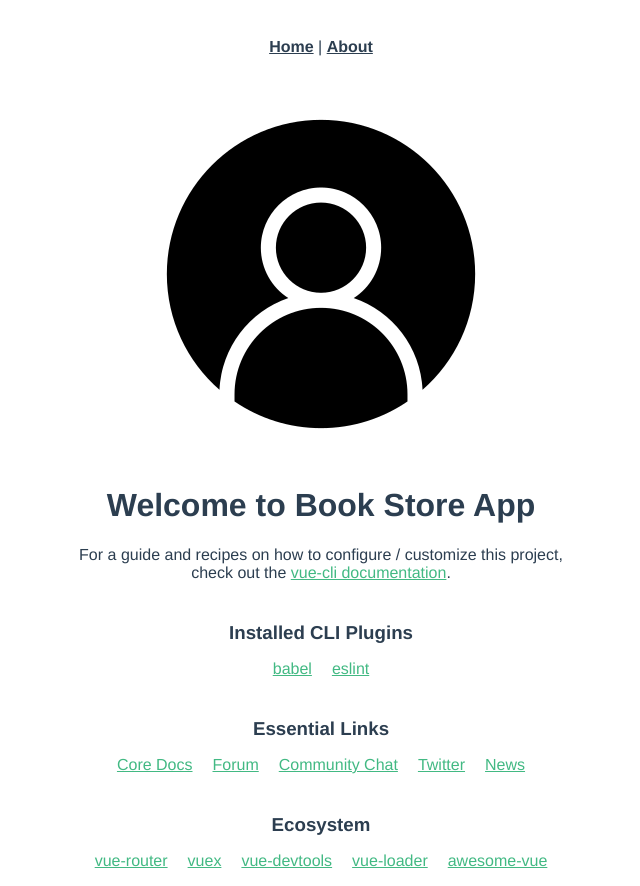
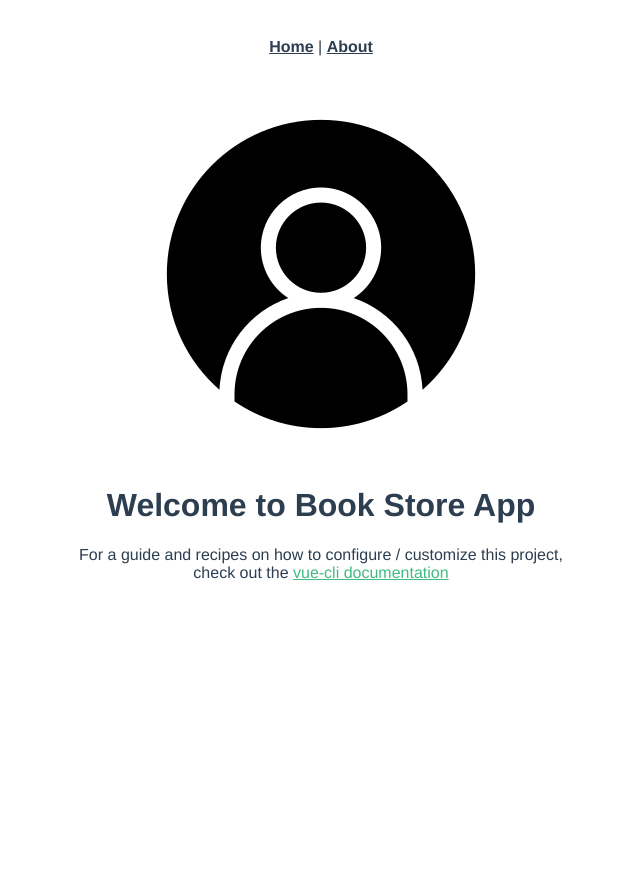
Before and after one commit to appmocca/CONT8, a Vue app in the folder Application/frontend/book-shop/: page /login in a window 1280 px wide. Shown: the whole page, without its empty margins (319-959 px from the left). After the commit the page ends 800 px from the top, so only its background shows below. Built offline with nearby package versions, Linux system fonts and the light colour scheme.

Commit message:
Install boostrap for the project

```diff
--- a/Application/frontend/book-shop/package.json
+++ b/Application/frontend/book-shop/package.json
@@ -8,6 +8,8 @@
     "lint": "vue-cli-service lint"
   },
   "dependencies": {
+    "bootstrap": "^5.1.0",
+    "bootstrap-vue": "^2.21.2",
     "core-js": "^3.6.5",
     "vue": "^2.6.11",
     "vue-router": "^3.5.2"
--- a/Application/frontend/book-shop/src/components/LoginComponent.vue
+++ b/Application/frontend/book-shop/src/components/LoginComponent.vue
@@ -4,29 +4,10 @@
     <p>
       For a guide and recipes on how to configure / customize this project,<br>
       check out the
-      <a href="https://cli.vuejs.org" target="_blank" rel="noopener">vue-cli documentation</a>.
+      <a href="https://cli.vuejs.org" target="_blank" rel="noopener">vue-cli documentation</a>
+      <span class="border border-0 border-dark"></span>
     </p>
-    <h3>Installed CLI Plugins</h3>
-    <ul>
-      <li><a href="https://github.com/vuejs/vue-cli/tree/dev/packages/%40vue/cli-plugin-babel" target="_blank" rel="noopener">babel</a></li>
-      <li><a href="https://github.com/vuejs/vue-cli/tree/dev/packages/%40vue/cli-plugin-eslint" target="_blank" rel="noopener">eslint</a></li>
-    </ul>
-    <h3>Essential Links</h3>
-    <ul>
-      <li><a href="https://vuejs.org" target="_blank" rel="noopener">Core Docs</a></li>
-      <li><a href="https://forum.vuejs.org" target="_blank" rel="noopener">Forum</a></li>
-      <li><a href="https://chat.vuejs.org" target="_blank" rel="noopener">Community Chat</a></li>
-      <li><a href="https://twitter.com/vuejs" target="_blank" rel="noopener">Twitter</a></li>
-      <li><a href="https://news.vuejs.org" target="_blank" rel="noopener">News</a></li>
-    </ul>
-    <h3>Ecosystem</h3>
-    <ul>
-      <li><a href="https://router.vuejs.org" target="_blank" rel="noopener">vue-router</a></li>
-      <li><a href="https://vuex.vuejs.org" target="_blank" rel="noopener">vuex</a></li>
-      <li><a href="https://github.com/vuejs/vue-devtools#vue-devtools" target="_blank" rel="noopener">vue-devtools</a></li>
-      <li><a href="https://vue-loader.vuejs.org" target="_blank" rel="noopener">vue-loader</a></li>
-      <li><a href="https://github.com/vuejs/awesome-vue" target="_blank" rel="noopener">awesome-vue</a></li>
-    </ul>
+
   </div>
 </template>
 
```
Also changed, not shown: 1 other file (tests, documents, lock files or other folders).
